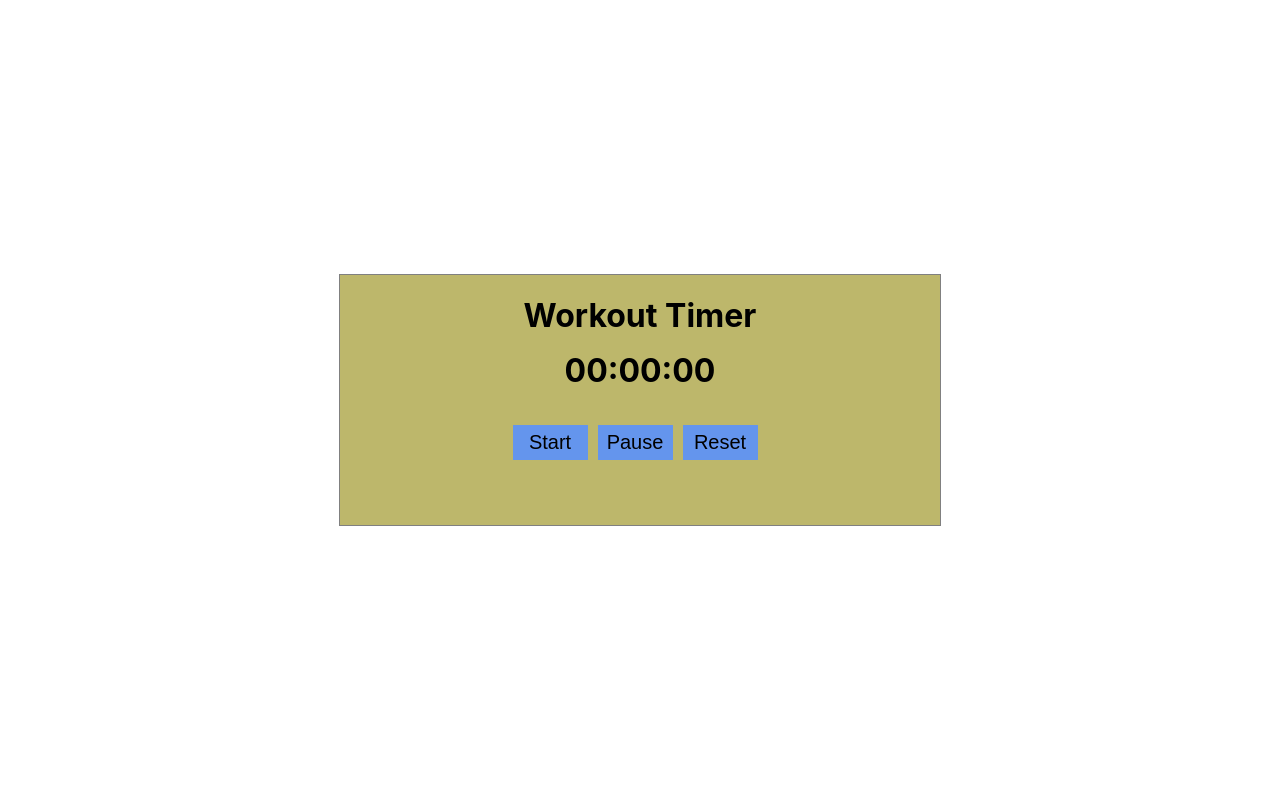
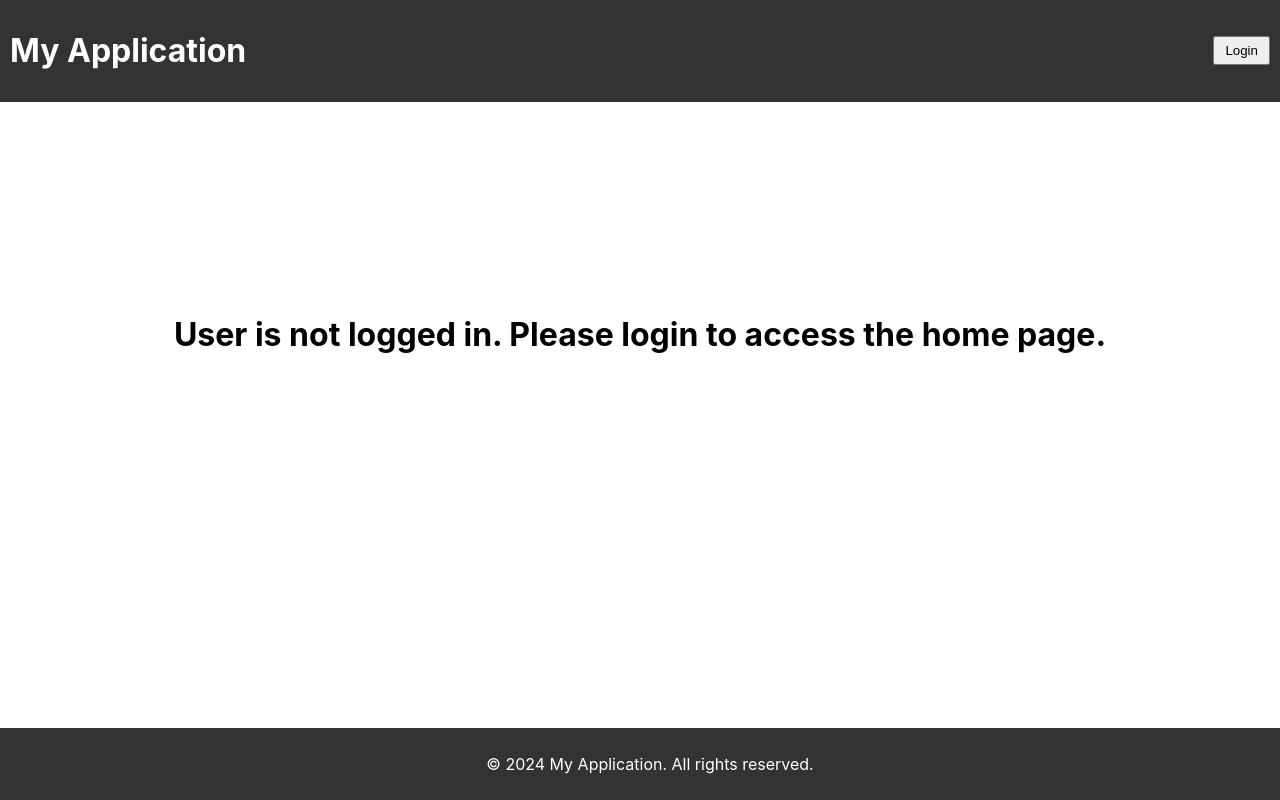
Before and after one commit to abhiijit/React-Pratice-Code, a React (Create React App) app: page / in a window 1280 px wide. Built offline with nearby package versions, Linux system fonts and the light colour scheme.

Commit message:
Worked on Observable Design Pattern

```diff
--- a/src/App.js
+++ b/src/App.js
@@ -15,10 +15,14 @@ import DebounceSearch2 from './component/DebounceSearch/DebounceSearch2';
 import Pagination2 from './component/Pagination2/Pagination2';
 import PaginationImage from './component/PaginationImage/PaginationImage';
 import WorkoutTimer from './component/WorkoutTimer/WorkoutTimer';
+import DragDrop from './component/DragAndDrop/DragDrop';
+import ObservableEle from './component/ObservableComp/ObservableEle';
 function App() {
   return (
     <div className="App">
-      <WorkoutTimer/>
+      <ObservableEle />
+      {/* <DragDrop/> */}
+      {/* <WorkoutTimer/> */}
       {/* <Pagination2/> */}
       {/* <PaginationImage /> */}
       {/* <DebounceSearch /> */}
--- /dev/null
+++ b/src/DesignPattern/Observeble/Observble.js
@@ -0,0 +1,17 @@
+class loginOberveble {
+  constructor() {
+    this.observeble = [];
+  }
+
+  subscribe(func) {
+    this.observeble.push(func);
+  }
+  unSubscribe(fn) {
+    this.observeble = this.observeble.filter((f) => f !== fn);
+  }
+  notify(value) {
+    this.observeble.forEach((oberser) => oberser(value));
+  }
+}
+
+export default new loginOberveble();
--- /dev/null
+++ b/src/component/DragAndDrop/DragDrop.js
@@ -0,0 +1,9 @@
+import React from 'react'
+
+const DragDrop = () => {
+  return (
+    <div>DragDrop</div>
+  )
+}
+
+export default DragDrop
--- /dev/null
+++ b/src/component/ObservableComp/Body.js
@@ -0,0 +1,38 @@
+import React, { useEffect, useState } from "react";
+import Observble from "../../DesignPattern/Observeble/Observble";
+
+const Body = () => {
+  const [isLoggedIn, setIsLoggedIn] = useState(false);
+
+  const handleUserLoggedIn = () => {
+    setIsLoggedIn((prevState) => !prevState);
+  };
+
+  useEffect(() => {
+    Observble.subscribe(handleUserLoggedIn);
+    console.log("Body component is logged in", isLoggedIn);
+    return () => {
+      Observble.unSubscribe(handleUserLoggedIn);
+    };
+  }, [isLoggedIn]);
+  const styleProps = {
+    display: "flex",
+    flexDirection: "column",
+    alignItems: "center",
+    marginTop: "15%",
+    textAlign: "center",
+  };
+  return (
+    <>
+      <div style={styleProps}>
+        <h1>
+          {isLoggedIn
+            ? "Welcome to home page Abhijit !....."
+            : "User is not logged in. Please login to access the home page."}
+        </h1>
+      </div>
+    </>
+  );
+};
+
+export default Body;
--- /dev/null
+++ b/src/component/ObservableComp/Footer.js
@@ -0,0 +1,42 @@
+import React, { useEffect, useState } from "react";
+import Observble from "../../DesignPattern/Observeble/Observble";
+
+const Footer = () => {
+  const [isLoggedIn, setIsLoggedIn] = useState(false);
+
+  const handleUserLoggedIn = () => {
+    setIsLoggedIn((prevState) => !prevState);
+  };
+
+  useEffect(() => {
+    Observble.subscribe(handleUserLoggedIn);
+    console.log("Footer component is logged in", isLoggedIn);
+    return () => {
+      Observble.unSubscribe(handleUserLoggedIn);
+    };
+  }, [isLoggedIn]);
+  return (
+    <>
+      <footer
+        style={{
+          position: "fixed",
+          bottom: 0,
+          width: "100%",
+          textAlign: "center",
+          padding: "10px",
+          backgroundColor: "#333",
+          color: "white",
+        }}
+      >
+        <p>
+          &copy;{" "}
+          {isLoggedIn
+            ? "2025 My Application. All rights reserved"
+            : "2024 My Application. All rights reserved."}
+        </p>
+      </footer>
+    </>
+  );
+};
+
+export default Footer;
--- /dev/null
+++ b/src/component/ObservableComp/Header.js
@@ -0,0 +1,52 @@
+import React, { useState, useEffect } from "react";
+import Observble from "../../DesignPattern/Observeble/Observble";
+
+const Header = () => {
+  const [isLoggedIn, setIsLoggedIn] = useState(false);
+
+  const handleUserLoggedIn = () => {
+    setIsLoggedIn(prevState => !prevState);
+  };
+
+  useEffect(() => {
+    Observble.subscribe(handleUserLoggedIn);
+    console.log("Header component is logged in", isLoggedIn);
+    return () => {
+      Observble.unSubscribe(handleUserLoggedIn);
+    };
+  }, [isLoggedIn]);
+  return (
+    <>
+      <header
+        style={{
+          display: "flex",
+          justifyContent: "space-between",
+          alignItems: "center",
+          padding: "10px",
+          backgroundColor: "#333",
+          color: "white",
+        }}
+      >
+        <h1>My Application</h1>
+        {isLoggedIn ? (
+          <button
+            style={{ padding: "5px 10px", cursor: "pointer" }}
+            onClick={() => Observble.notify(false)}
+          >
+            {" "}
+            Logout
+          </button>
+        ) : (
+          <button
+            style={{ padding: "5px 10px", cursor: "pointer" }}
+            onClick={() => Observble.notify(true)}
+          >
+            Login
+          </button>
+        )}
+      </header>
+    </>
+  );
+};
+
+export default Header;
--- /dev/null
+++ b/src/component/ObservableComp/ObservableEle.js
@@ -0,0 +1,15 @@
+import React from 'react'
+import Header from './Header'
+import Footer from './Footer'
+import Body from './Body'
+const ObservableEle = () => {
+  return (
+    <>
+    <Header/>
+    <Body/>
+    <Footer/>
+    </>
+  )
+}
+
+export default ObservableEle
```
